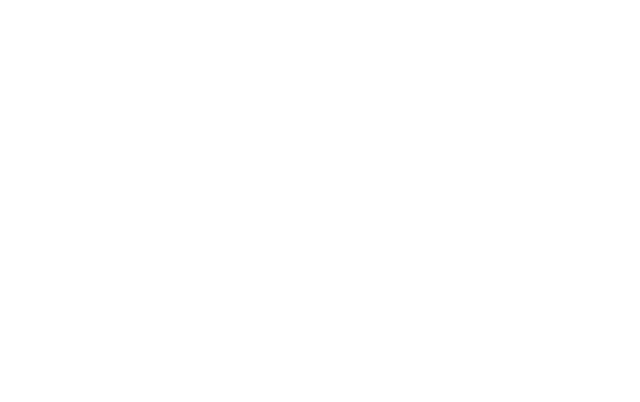
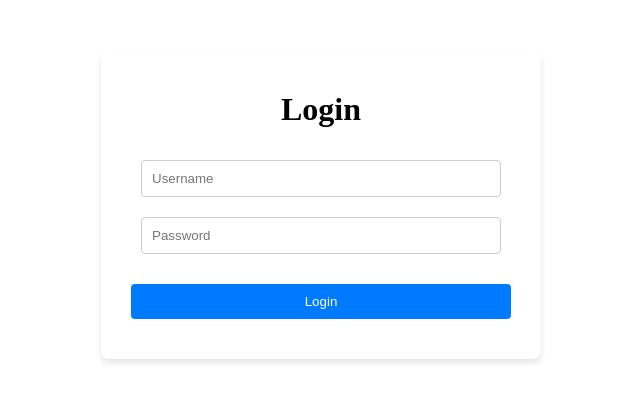
Before and after one commit to henrychooi/shorts-rewards, a React (Vite) app in the folder frontend/: page /login in a window 1280 px wide. Shown: the top 402 px of the page, without its empty margins (319-959 px from the left). Built offline with nearby package versions, Linux system fonts and the light colour scheme.

Commit message:
feat: add authentication and routing with login, register, and protected routes

```diff
--- a/frontend/package.json
+++ b/frontend/package.json
@@ -10,8 +10,11 @@
     "preview": "vite preview"
   },
   "dependencies": {
+    "axios": "^1.11.0",
+    "jwt-decode": "^4.0.0",
     "react": "^19.1.1",
-    "react-dom": "^19.1.1"
+    "react-dom": "^19.1.1",
+    "react-router-dom": "^7.8.2"
   },
   "devDependencies": {
     "@eslint/js": "^9.33.0",
--- a/frontend/src/App.jsx
+++ b/frontend/src/App.jsx
@@ -1,11 +1,39 @@
-import react from 'react';
+import react from "react";
+import { BrowserRouter, Routes, Route, Navigate } from "react-router-dom";
+import Login from "./pages/Login";
+import Register from "./pages/Register";
+import Home from "./pages/Home";
+import NotFound from "./pages/NotFound";
+import ProtectedRoute from "./components/ProtectedRoute";
+
+function Logout() {
+  localStorage.clear();
+  return <Navigate to="/login" />;
+}
+
+function RegisterAndLogout() {
+  localStorage.clear();
+  return <Register />;
+}
 
 function App() {
-
   return (
-    <>
-
-    </>
+    <BrowserRouter>
+      <Routes>
+        <Route
+          path="/"
+          element={
+            <ProtectedRoute>
+              <Home />
+            </ProtectedRoute>
+          }
+        />
+        <Route path="/login" element={<Login />} />
+        <Route path="/logout" element={<Logout />} />
+        <Route path="/register" element={<RegisterAndLogout />} />
+        <Route path="*" element={<NotFound />} />
+      </Routes>
+    </BrowserRouter>
   );
 }
 
--- /dev/null
+++ b/frontend/src/components/Form.jsx
@@ -0,0 +1,59 @@
+import { useState } from "react";
+import api from "../api";
+import { useNavigate } from "react-router-dom";
+import { ACCESS_TOKEN, REFRESH_TOKEN } from "../constants";
+import "../styles/Form.css";
+
+function Form({ route, method }) {
+  const [username, setUsername] = useState("");
+  const [password, setPassword] = useState("");
+  const [loading, setLoading] = useState(false);
+  const navigate = useNavigate();
+
+  const name = method === "login" ? "Login" : "Register";
+
+  const handleSubmit = async (e) => {
+    setLoading(true);
+    e.preventDefault();
+
+    try {
+      const res = await api.post(route, { username, password });
+      if (method === "login") {
+        localStorage.setItem(ACCESS_TOKEN, res.data.access);
+        localStorage.setItem(REFRESH_TOKEN, res.data.refresh);
+        navigate("/");
+      } else {
+        navigate("/login");
+      }
+    } catch (error) {
+      alert(error);
+    } finally {
+      setLoading(false);
+    }
+  };
+
+  return (
+    <form onSubmit={handleSubmit} className="form-container">
+      <h1>{name}</h1>
+      <input
+        className="form-input"
+        type="text"
+        value={username}
+        onChange={(e) => setUsername(e.target.value)}
+        placeholder="Username"
+      />
+      <input
+        className="form-input"
+        type="password"
+        value={password}
+        onChange={(e) => setPassword(e.target.value)}
+        placeholder="Password"
+      />
+      <button type="submit" className="form-button">
+        {name}
+      </button>
+    </form>
+  );
+}
+
+export default Form;
--- /dev/null
+++ b/frontend/src/pages/Home.jsx
@@ -0,0 +1,6 @@
+function Home() {
+  return <div>Home Page</div>;
+}
+
+
+export default Home;
--- /dev/null
+++ b/frontend/src/pages/Login.jsx
@@ -0,0 +1,7 @@
+import Form from "../components/Form";
+
+function Login() {
+  return <Form route="/api/token/" method="login" />;
+}
+
+export default Login;
--- /dev/null
+++ b/frontend/src/pages/NotFound.jsx
@@ -0,0 +1,10 @@
+function NotFound() {
+  return (
+    <div>
+      <h1>404 Not Found</h1>
+      <p> The page you are looking for does not exist.</p>
+    </div>
+  );
+}
+
+export default NotFound;
--- /dev/null
+++ b/frontend/src/pages/Register.jsx
@@ -0,0 +1,9 @@
+import Form from "../components/Form";
+
+function Register() {
+  return (
+    <Form route="/api/user/register" method="register" />
+  );
+}
+
+export default Register;
--- /dev/null
+++ b/frontend/src/styles/Form.css
@@ -0,0 +1,36 @@
+.form-container {
+  display: flex;
+  flex-direction: column;
+  align-items: center;
+  justify-content: center;
+  margin: 50px auto;
+  padding: 20px;
+  border-radius: 8px;
+  box-shadow: 0 4px 6px rgba(0, 0, 0, 0.1);
+  max-width: 400px;
+}
+
+.form-input {
+  width: 90%;
+  padding: 10px;
+  margin: 10px 0;
+  border: 1px solid #ccc;
+  border-radius: 4px;
+  box-sizing: border-box;
+}
+
+.form-button {
+  width: 95%;
+  padding: 10px;
+  margin: 20px 0;
+  background-color: #007bff;
+  color: white;
+  border: none;
+  border-radius: 4px;
+  cursor: pointer;
+  transition: background-color 0.2s ease-in-out;
+}
+
+.form-button:hover {
+  background-color: #0056b3;
+}
```
Also changed, not shown: 1 other file (tests, documents, lock files or other folders).
